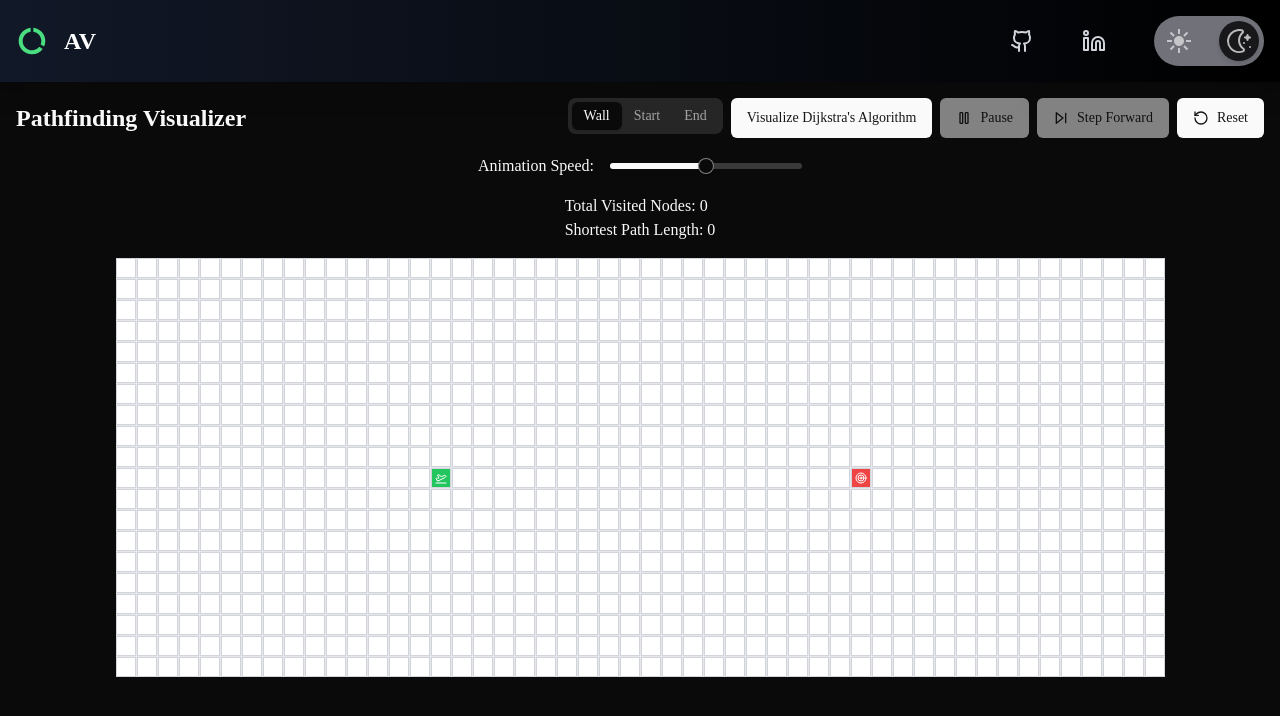
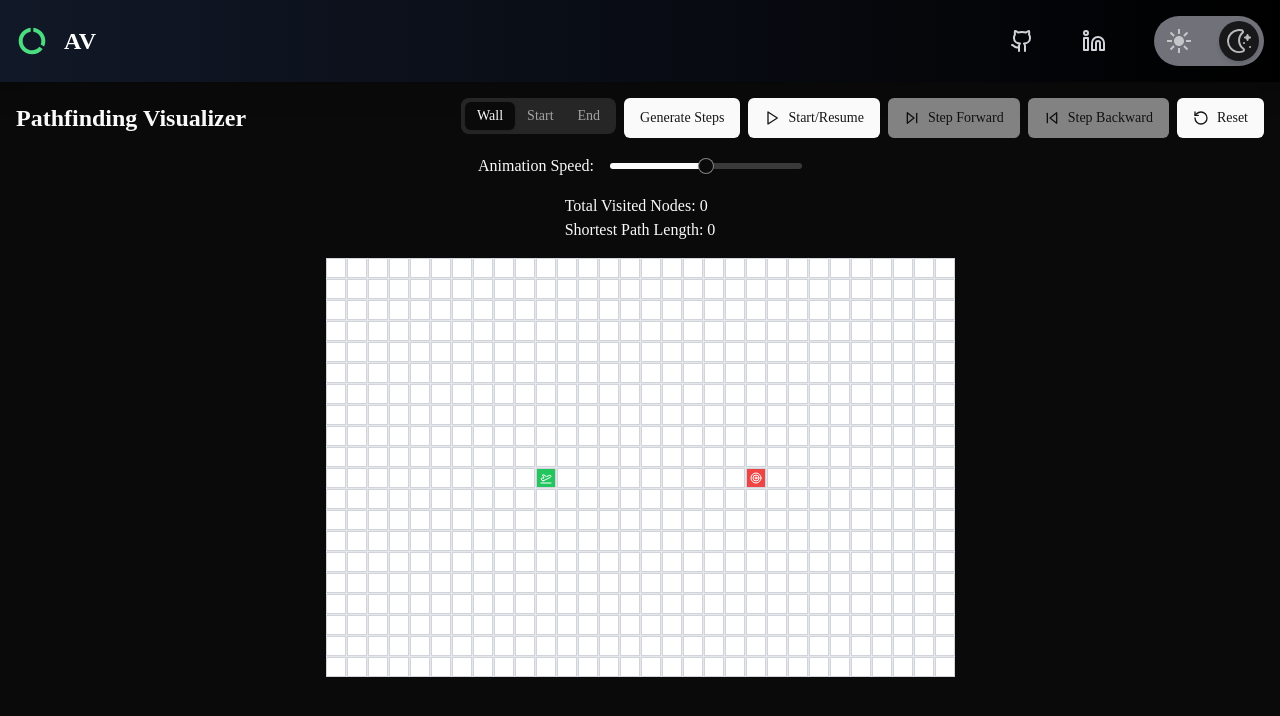
Before and after one commit to kevinmsavsani/algorithm-visualizer, a React (Vite) app: page /path-finding in a window 1280 px wide. Shown: the top 716 px of the page. Built offline with nearby package versions, Linux system fonts and the light colour scheme.

Commit message:
updated logic for path

```diff
--- a/package.json
+++ b/package.json
@@ -22,6 +22,7 @@
     "class-variance-authority": "^0.7.0",
     "clsx": "^2.1.1",
     "framer-motion": "^11.9.0",
+    "lodash": "^4.17.21",
     "lucide-react": "^0.446.0",
     "path": "^0.12.7",
     "radix-ui": "^1.0.1",
@@ -39,6 +40,7 @@
   },
   "devDependencies": {
     "@eslint/js": "^9.11.1",
+    "@types/lodash": "^4.17.9",
     "@typescript-eslint/eslint-plugin": "^8.7.0",
     "@typescript-eslint/parser": "^8.7.0",
     "@vitejs/plugin-react": "^4.3.1",
--- a/src/containers/path-finding/index.tsx
+++ b/src/containers/path-finding/index.tsx
@@ -9,9 +9,17 @@ import {
   Play,
   Pause,
   SkipForward,
+  SkipBack,
   RotateCcw,
 } from 'lucide-react'
 import { Tabs, TabsList, TabsTrigger } from '@/components/ui/tabs'
+import {
+  dijkstra,
+  getNodeClassName,
+  getNodesInShortestPathOrder,
+  toggleWall,
+} from './utils'
+import { cloneDeep } from 'lodash'
 
 interface Node {
   row: number
@@ -26,18 +34,18 @@ interface Node {
 }
 
 const GRID_ROWS = 20
-const GRID_COLS = 50
+const GRID_COLS = 30
 
 export default function PathfindingVisualizer() {
   const [grid, setGrid] = useState<Node[][]>([])
   const [mouseIsPressed, setMouseIsPressed] = useState(false)
   const [startNode, setStartNode] = useState<{ row: number; col: number }>({
     row: 10,
-    col: 15,
+    col: 10,
   })
   const [endNode, setEndNode] = useState<{ row: number; col: number }>({
     row: 10,
-    col: 35,
+    col: 20,
   })
   const [currentTool, setCurrentTool] = useState<'wall' | 'start' | 'end'>(
     'wall',
@@ -50,6 +58,9 @@ export default function PathfindingVisualizer() {
   const [animationSpeed, setAnimationSpeed] = useState(50)
   const [totalVisitedNodes, setTotalVisitedNodes] = useState(0)
   const [shortestPathLength, setShortestPathLength] = useState(0)
+  const [isVisualized, setIsVisualized] = useState(false)
+  const [animationInterval, setAnimationInterval] =
+    useState<NodeJS.Timeout | null>(null)
 
   const createNode = (row: number, col: number): Node => {
     return {
@@ -80,6 +91,7 @@ export default function PathfindingVisualizer() {
     setCurrentStep(0)
     setTotalVisitedNodes(0)
     setShortestPathLength(0)
+    setIsVisualized(false)
   }, [startNode, endNode])
 
   useEffect(() => {
@@ -111,173 +123,142 @@ export default function PathfindingVisualizer() {
     setMouseIsPressed(false)
   }
 
-  const toggleWall = (grid: Node[][], row: number, col: number) => {
-    const newGrid = grid.slice()
-    const node = newGrid[row][col]
-    if (!node.isStart && !node.isEnd) {
-      const newNode = {
-        ...node,
-        isWall: !node.isWall,
-      }
-      newGrid[row][col] = newNode
-    }
-    return newGrid
+  const generateSteps = () => {
+    if (isVisualized) return
+    const start = grid[startNode.row][startNode.col]
+    const end = grid[endNode.row][endNode.col]
+    const output = dijkstra(grid, start, end)
+    const shortestPath = getNodesInShortestPathOrder(end)
+    setVisitedNodesInOrder(output)
+    setNodesInShortestPath(shortestPath)
+    setTotalVisitedNodes(output.length)
+    setShortestPathLength(shortestPath.length)
+    setIsVisualized(true)
   }
 
-  const visualizeDijkstra = () => {
-    if (isRunning) return
-    const start = grid[startNode.row][startNode.col]
-    const end = grid[endNode.row][endNode.col]
-    const visitedNodesInOrder = dijkstra(grid, start, end)
-    const shortestPath = getNodesInShortestPathOrder(end)
-    setVisitedNodesInOrder(visitedNodesInOrder)
-    setNodesInShortestPath(shortestPath)
-    setTotalVisitedNodes(visitedNodesInOrder.length)
-    setShortestPathLength(shortestPath.length)
-    setIsRunning(true)
-    animateAlgorithm()
-  }
-
-  const animateAlgorithm = useCallback(() => {
+  const visualizeStep = useCallback(() => {
     if (
       currentStep >=
       visitedNodesInOrder.length + nodesInShortestPath.length
     ) {
       setIsRunning(false)
+      setIsPaused(true)
+      if (animationInterval) {
+        clearInterval(animationInterval)
+      }
       return
     }
 
-    if (!isPaused) {
-      if (currentStep < visitedNodesInOrder.length) {
-        const node = visitedNodesInOrder[currentStep]
     setGrid((prevGrid) => {
       const newGrid = prevGrid.slice()
-          const newNode = {
+      let node
+      if (currentStep < visitedNodesInOrder.length) {
+        node = visitedNodesInOrder[currentStep]
+        newGrid[node.row][node.col] = {
           ...newGrid[node.row][node.col],
           isVisited: true,
         }
-          newGrid[node.row][node.col] = newNode
-          return newGrid
-        })
       } else {
         const pathIndex = currentStep - visitedNodesInOrder.length
-        const node = nodesInShortestPath[pathIndex]
-        setGrid((prevGrid) => {
-          const newGrid = prevGrid.slice()
-          const newNode = {
+        node = nodesInShortestPath[pathIndex]
+        newGrid[node.row][node.col] = {
           ...newGrid[node.row][node.col],
           isPath: true,
         }
-          newGrid[node.row][node.col] = newNode
+      }
       return newGrid
     })
-      }
+
     setCurrentStep((prev) => prev + 1)
-    }
-
-    setTimeout(animateAlgorithm, 1000 - animationSpeed * 10)
-  }, [
-    currentStep,
-    visitedNodesInOrder,
-    nodesInShortestPath,
-    isPaused,
-    animationSpeed,
-  ])
+  }, [currentStep, visitedNodesInOrder, nodesInShortestPath])
 
   useEffect(() => {
-    if (isRunning) {
-      animateAlgorithm()
+    if (isRunning && !isPaused) {
+      const interval = setInterval(visualizeStep, 5000 - animationSpeed * 10)
+      setAnimationInterval(interval)
+    } else if (animationInterval) {
+      clearInterval(animationInterval)
     }
-  }, [isRunning, animateAlgorithm])
-
-  const dijkstra = (grid: Node[][], startNode: Node, endNode: Node) => {
-    const visitedNodesInOrder = []
-    startNode.distance = 0
-    const unvisitedNodes = getAllNodes(grid)
-    while (unvisitedNodes.length) {
-      sortNodesByDistance(unvisitedNodes)
-      const closestNode = unvisitedNodes.shift()!
-      if (closestNode.isWall) continue
-      if (closestNode.distance === Infinity) return visitedNodesInOrder
-      closestNode.isVisited = true
-      visitedNodesInOrder.push(closestNode)
-      if (closestNode === endNode) return visitedNodesInOrder
-      updateUnvisitedNeighbors(closestNode, grid)
-    }
-    return visitedNodesInOrder
-  }
-
-  const sortNodesByDistance = (unvisitedNodes: Node[]) => {
-    unvisitedNodes.sort((nodeA, nodeB) => nodeA.distance - nodeB.distance)
-  }
-
-  const updateUnvisitedNeighbors = (node: Node, grid: Node[][]) => {
-    const unvisitedNeighbors = getUnvisitedNeighbors(node, grid)
-    for (const neighbor of unvisitedNeighbors) {
-      neighbor.distance = node.distance + 1
-      neighbor.previousNode = node
+    return () => {
+      if (animationInterval) {
+        clearInterval(animationInterval)
       }
     }
+  }, [isRunning, isPaused, visualizeStep, animationSpeed])
 
-  const getUnvisitedNeighbors = (node: Node, grid: Node[][]) => {
-    const neighbors = []
-    const { row, col } = node
-    if (row > 0) neighbors.push(grid[row - 1][col])
-    if (row < grid.length - 1) neighbors.push(grid[row + 1][col])
-    if (col > 0) neighbors.push(grid[row][col - 1])
-    if (col < grid[0].length - 1) neighbors.push(grid[row][col + 1])
-    return neighbors.filter((neighbor) => !neighbor.isVisited)
+  const handleStartPause = () => {
+    if (!isVisualized) {
+      generateSteps()
     }
-
-  const getAllNodes = (grid: Node[][]) => {
-    const nodes = []
-    for (const row of grid) {
-      for (const node of row) {
-        nodes.push(node)
+    if (isRunning) {
+      setIsPaused(true)
+      setIsRunning(false)
+    } else {
+      setIsPaused(false)
+      setIsRunning(true)
     }
-    }
-    return nodes
-  }
-
-  const getNodesInShortestPathOrder = (finishNode: Node) => {
-    const nodesInShortestPathOrder = []
-    let currentNode: Node | null = finishNode
-    while (currentNode !== null) {
-      nodesInShortestPathOrder.unshift(currentNode)
-      currentNode = currentNode.previousNode
-    }
-    return nodesInShortestPathOrder
-  }
-
-  const getNodeClassName = (node: Node): string => {
-    if (node.isStart) return 'bg-green-500'
-    if (node.isEnd) return 'bg-red-500'
-    if (node.isPath) return 'bg-yellow-300'
-    if (node.isVisited) return 'bg-blue-300'
-    if (node.isWall) return 'bg-gray-800'
-    return 'bg-white'
-  }
-
-  const handlePauseResume = () => {
-    setIsPaused(!isPaused)
   }
 
   const handleStepForward = () => {
     if (currentStep < visitedNodesInOrder.length + nodesInShortestPath.length) {
       setIsPaused(true)
-      setCurrentStep((prev) => prev + 1)
-      animateAlgorithm()
+      setIsRunning(false)
+      if (animationInterval) {
+        clearInterval(animationInterval)
+      }
+      visualizeStep()
+    }
+  }
+
+  const handleStepBackward = () => {
+    if (currentStep > 0) {
+      setIsPaused(true)
+      setIsRunning(false)
+      if (animationInterval) {
+        clearInterval(animationInterval)
+      }
+      setCurrentStep((prev) => prev - 1)
+      setGrid((prevGrid) => {
+        const newGrid = prevGrid.slice()
+        let node
+        if (currentStep <= visitedNodesInOrder.length) {
+          node = visitedNodesInOrder[currentStep - 1]
+          newGrid[node.row][node.col] = {
+            ...newGrid[node.row][node.col],
+            isVisited: false,
+          }
+        } else {
+          const pathIndex = currentStep - visitedNodesInOrder.length - 1
+          node = nodesInShortestPath[pathIndex]
+          newGrid[node.row][node.col] = {
+            ...newGrid[node.row][node.col],
+            isPath: false,
+          }
+        }
+        return newGrid
+      })
     }
   }
 
   const handleReset = () => {
     setIsRunning(false)
     setIsPaused(false)
+    setIsVisualized(false)
+    if (animationInterval) {
+      clearInterval(animationInterval)
+    }
     initializeGrid()
   }
 
   const handleSpeedChange = (value: number[]) => {
-    setAnimationSpeed(100 - value[0])
+    setAnimationSpeed(value[0])
+    if (isRunning && !isPaused) {
+      if (animationInterval) {
+        clearInterval(animationInterval)
+      }
+      const newInterval = setInterval(visualizeStep, 5000 - value[0] * 10)
+      setAnimationInterval(newInterval)
+    }
   }
 
   return (
@@ -287,32 +268,48 @@ export default function PathfindingVisualizer() {
         <div className="flex mb-4 space-x-2">
           <Tabs defaultValue="wall">
             <TabsList>
-              <TabsTrigger value="wall" onClick={() => setCurrentTool('wall')}>Wall</TabsTrigger>
-              <TabsTrigger value="start" onClick={() => setCurrentTool('start')}>Start</TabsTrigger>
-              <TabsTrigger value="end" onClick={() => setCurrentTool('end')}>End</TabsTrigger>
+              <TabsTrigger value="wall" onClick={() => setCurrentTool('wall')}>
+                Wall
+              </TabsTrigger>
+              <TabsTrigger
+                value="start"
+                onClick={() => setCurrentTool('start')}
+              >
+                Start
+              </TabsTrigger>
+              <TabsTrigger value="end" onClick={() => setCurrentTool('end')}>
+                End
+              </TabsTrigger>
             </TabsList>
           </Tabs>
-          <Button onClick={visualizeDijkstra} disabled={isRunning}>
-            Visualize Dijkstra's Algorithm
+          <Button onClick={generateSteps} disabled={isVisualized}>
+            Generate Steps
           </Button>
-          <Button onClick={handlePauseResume} disabled={!isRunning}>
-            {isPaused ? (
+          <Button onClick={handleStartPause}>
+            {isRunning && !isPaused ? (
+              <Pause className="w-4 h-4 mr-2" />
+            ) : (
               <Play className="w-4 h-4 mr-2" />
-            ) : (
-              <Pause className="w-4 h-4 mr-2" />
             )}
-            {isPaused ? 'Resume' : 'Pause'}
+            {isRunning && !isPaused ? 'Pause' : 'Start/Resume'}
           </Button>
           <Button
             onClick={handleStepForward}
             disabled={
-              !isRunning ||
+              !isVisualized ||
               currentStep >=
                 visitedNodesInOrder.length + nodesInShortestPath.length
             }
           >
             <SkipForward className="w-4 h-4 mr-2" />
             Step Forward
+          </Button>
+          <Button
+            onClick={handleStepBackward}
+            disabled={!isVisualized || currentStep <= 0}
+          >
+            <SkipBack className="w-4 h-4 mr-2" />
+            Step Backward
           </Button>
           <Button onClick={handleReset}>
             <RotateCcw className="w-4 h-4 mr-2" />
--- /dev/null
+++ b/src/containers/path-finding/utils.ts
@@ -0,0 +1,88 @@
+const dijkstra = (grid: Node[][], startNode: Node, endNode: Node) => {
+  const visitedNodesInOrder = []
+  startNode.distance = 0
+  const unvisitedNodes = getAllNodes(grid)
+  while (unvisitedNodes.length) {
+    sortNodesByDistance(unvisitedNodes)
+    const closestNode = unvisitedNodes.shift()!
+    if (closestNode.isWall) continue
+    if (closestNode.distance === Infinity) return visitedNodesInOrder
+    closestNode.isVisited = true
+    visitedNodesInOrder.push(closestNode)
+    if (closestNode === endNode) return visitedNodesInOrder
+    updateUnvisitedNeighbors(closestNode, grid)
+  }
+  return visitedNodesInOrder
+}
+
+const sortNodesByDistance = (unvisitedNodes: Node[]) => {
+  unvisitedNodes.sort((nodeA, nodeB) => nodeA.distance - nodeB.distance)
+}
+
+const updateUnvisitedNeighbors = (node: Node, grid: Node[][]) => {
+  const unvisitedNeighbors = getUnvisitedNeighbors(node, grid)
+  for (const neighbor of unvisitedNeighbors) {
+    neighbor.distance = node.distance + 1
+    neighbor.previousNode = node
+  }
+}
+
+const getUnvisitedNeighbors = (node: Node, grid: Node[][]) => {
+  const neighbors = []
+  const { row, col } = node
+  if (row > 0) neighbors.push(grid[row - 1][col])
+  if (row < grid.length - 1) neighbors.push(grid[row + 1][col])
+  if (col > 0) neighbors.push(grid[row][col - 1])
+  if (col < grid[0].length - 1) neighbors.push(grid[row][col + 1])
+  return neighbors.filter((neighbor) => !neighbor.isVisited)
+}
+
+const getAllNodes = (grid: Node[][]) => {
+  const nodes = []
+  for (const row of grid) {
+    for (const node of row) {
+      nodes.push(node)
+    }
+  }
+  return nodes
+}
+
+const getNodesInShortestPathOrder = (finishNode: Node) => {
+  const nodesInShortestPathOrder = []
+  let currentNode: Node | null = finishNode
+  while (currentNode !== null) {
+    nodesInShortestPathOrder.unshift(currentNode)
+    currentNode = currentNode.previousNode
+  }
+  return nodesInShortestPathOrder
+}
+
+const getNodeClassName = (node: Node): string => {
+  if (node.isStart) return 'bg-green-500'
+  if (node.isEnd) return 'bg-red-500'
+  if (node.isPath) return 'bg-yellow-300'
+  if (node.isVisited) return 'bg-blue-300'
+  if (node.isWall) return 'bg-gray-800'
+  return 'bg-white'
+}
+
+const toggleWall = (grid: Node[][], row: number, col: number) => {
+  const newGrid = grid.slice()
+  const node = newGrid[row][col]
+  if (!node.isStart && !node.isEnd) {
+    const newNode = {
+      ...node,
+      isWall: !node.isWall,
+    }
+    newGrid[row][col] = newNode
+  }
+  return newGrid
+}
+export {
+  dijkstra,
+  sortNodesByDistance,
+  updateUnvisitedNeighbors,
+  getNodeClassName,
+  getNodesInShortestPathOrder,
+  toggleWall
+}
```
Also changed, not shown: 1 other file (tests, documents, lock files or other folders). Lines whose indentation alone changed are shown as unchanged.
